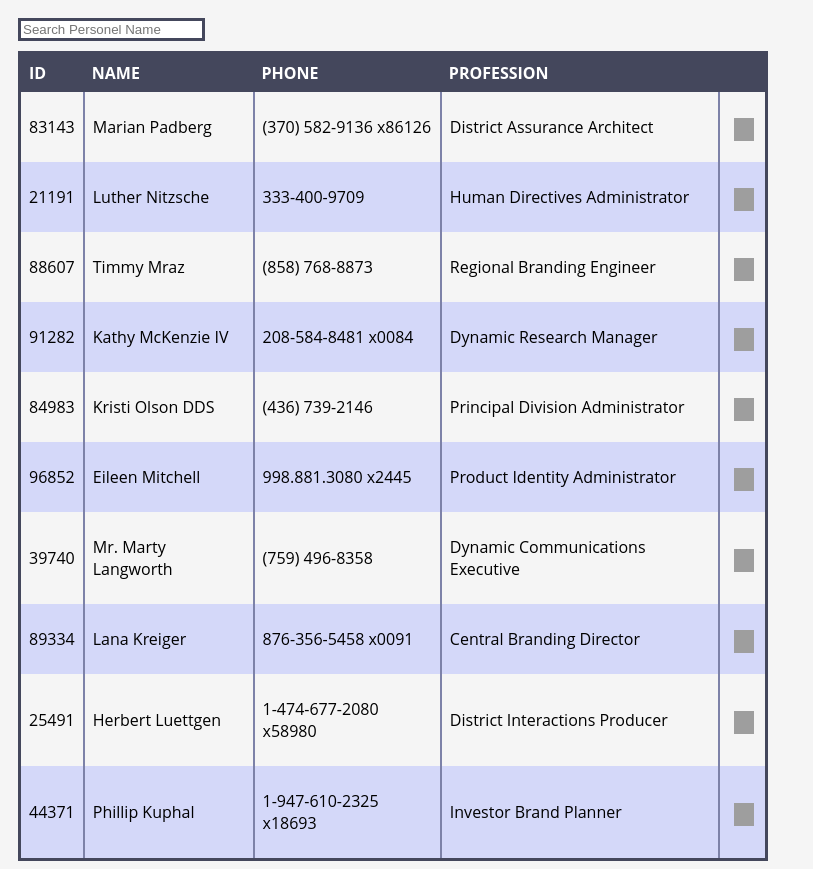
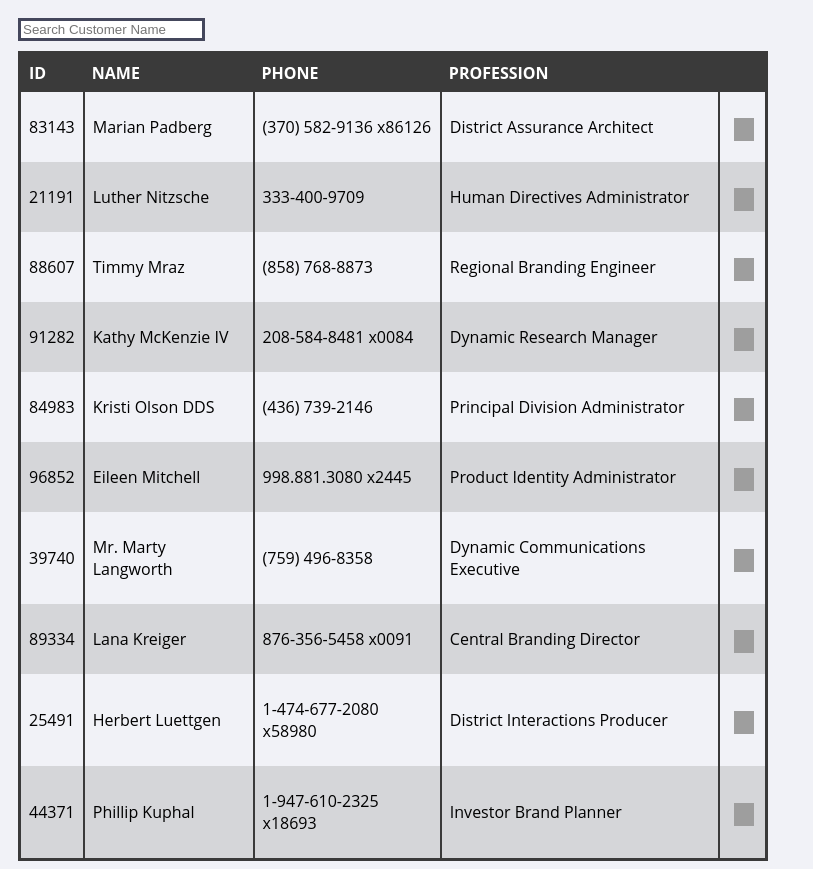
Before and after one commit to brkysever/CustomerTable, a Vue app: page / in a window 1280 px wide. Shown: the whole page, without its empty margins (0-813 px from the left). Built offline with nearby package versions, Linux system fonts and the light colour scheme; grey boxes are pictures that could not be loaded.

Commit message:
Chance table name,css

```diff
--- a/src/App.vue
+++ b/src/App.vue
@@ -1,20 +1,20 @@
 <template>
   <div>
-    <PersonelTable />
+    <CustomerTable />
   </div>
 </template>
 
 <script>
-import PersonelTable from "./components/PersonelTable.vue";
+import CustomerTable from "./components/CustomerTable.vue";
 
 export default {
   name: "App",
-  components: { PersonelTable },
+  components: { CustomerTable },
 };
 </script>
 
 <style>
 body {
-  background-color: whitesmoke;
+  background-color: #f1f2f7;
 }
 </style>
--- a/src/components/PersonelTable.vue
+++ b/src/components/CustomerTable.vue
@@ -1,10 +1,10 @@
 <template>
-  <div>
+  <div class="aa">
     <input
-      class="personelSearch"
-      type="text"
+      class="customerSearch"
+      type="search"
       v-model="search"
-      placeholder="Search Personel Name"
+      placeholder="Search Customer Name"
     />
     <table>
       <thead>
@@ -54,10 +54,9 @@
 
 <script>
 import PhoneEditable from "./PhoneEditable.vue";
-
 import faker from "faker";
 
-function createPersonel() {
+function createCustomer() {
   return {
     id: faker.datatype.number(),
     name: faker.name.findName(),
@@ -66,7 +65,7 @@
   };
 }
 export default {
-  name: "PersonelTable",
+  name: "CustomerTable",
   components: {
     PhoneEditable,
   },
@@ -104,16 +103,16 @@
       ],
 
       rows: [
-        createPersonel(),
-        createPersonel(),
-        createPersonel(),
-        createPersonel(),
-        createPersonel(),
-        createPersonel(),
-        createPersonel(),
-        createPersonel(),
-        createPersonel(),
-        createPersonel(),
+        createCustomer(),
+        createCustomer(),
+        createCustomer(),
+        createCustomer(),
+        createCustomer(),
+        createCustomer(),
+        createCustomer(),
+        createCustomer(),
+        createCustomer(),
+        createCustomer(),
       ],
       search: "",
     };
@@ -162,7 +161,7 @@
   padding-bottom: 7px;
   cursor: pointer;
 }
-.personelSearch {
+.customerSearch {
   border: 3px solid #44475c;
   margin: 10px 10px 0 10px;
 }
@@ -171,32 +170,32 @@
   font-family: "Open Sans", sans-serif;
   width: 750px;
   border-collapse: collapse;
-  border: 3px solid #44475c;
+  border: 3px solid #3a3a3a;
   margin: 10px 10px 0 10px;
 }
 
 table th {
   text-transform: uppercase;
   text-align: left;
-  background: #44475c;
+  background: #3a3a3a;
   color: #fff;
   padding: 8px;
   min-width: 30px;
 }
 table th.sortable:hover {
   cursor: pointer;
-  background: #717699;
+  background: #7e7e7e;
 }
 table td {
   text-align: left;
   padding: 8px;
-  border-right: 2px solid #7d82a8;
+  border-right: 2px solid #3a3a3a;
 }
 table td:last-child {
   border-right: none;
 }
 table tbody tr:nth-child(2n) td {
-  background: #d4d8f9;
+  background: #88888844;
 }
 
 .arrow_down {
```
